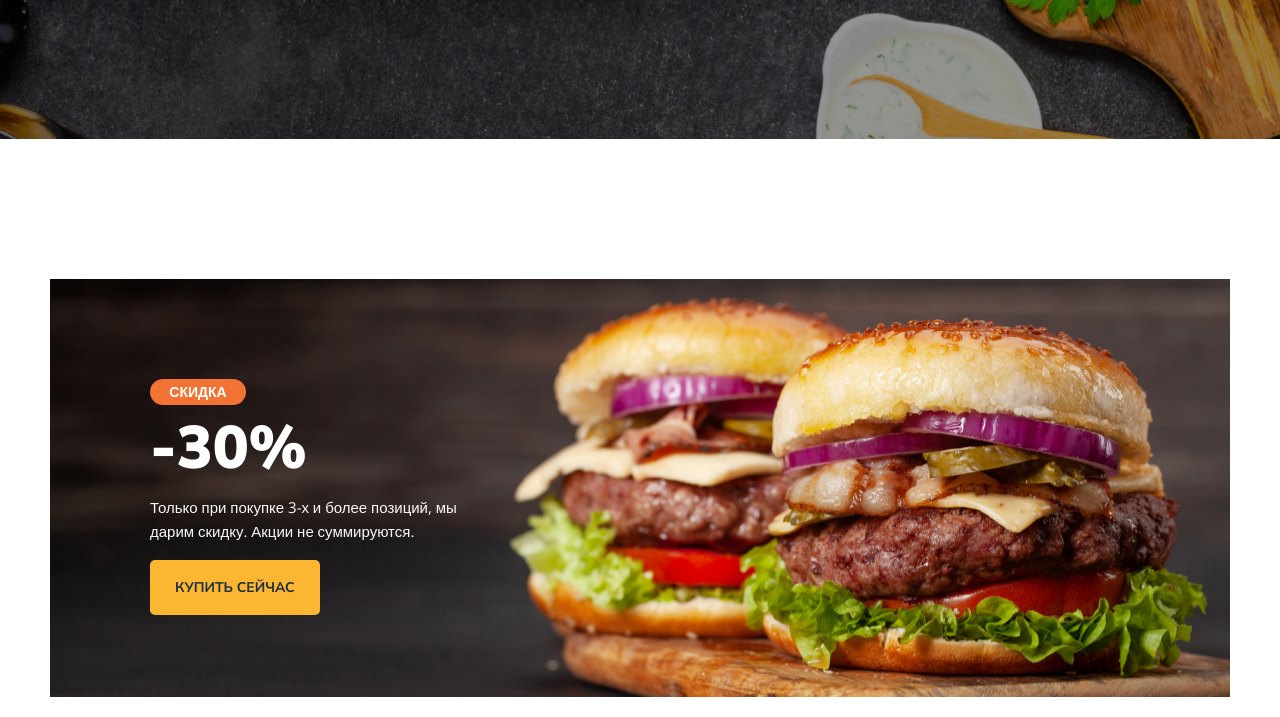
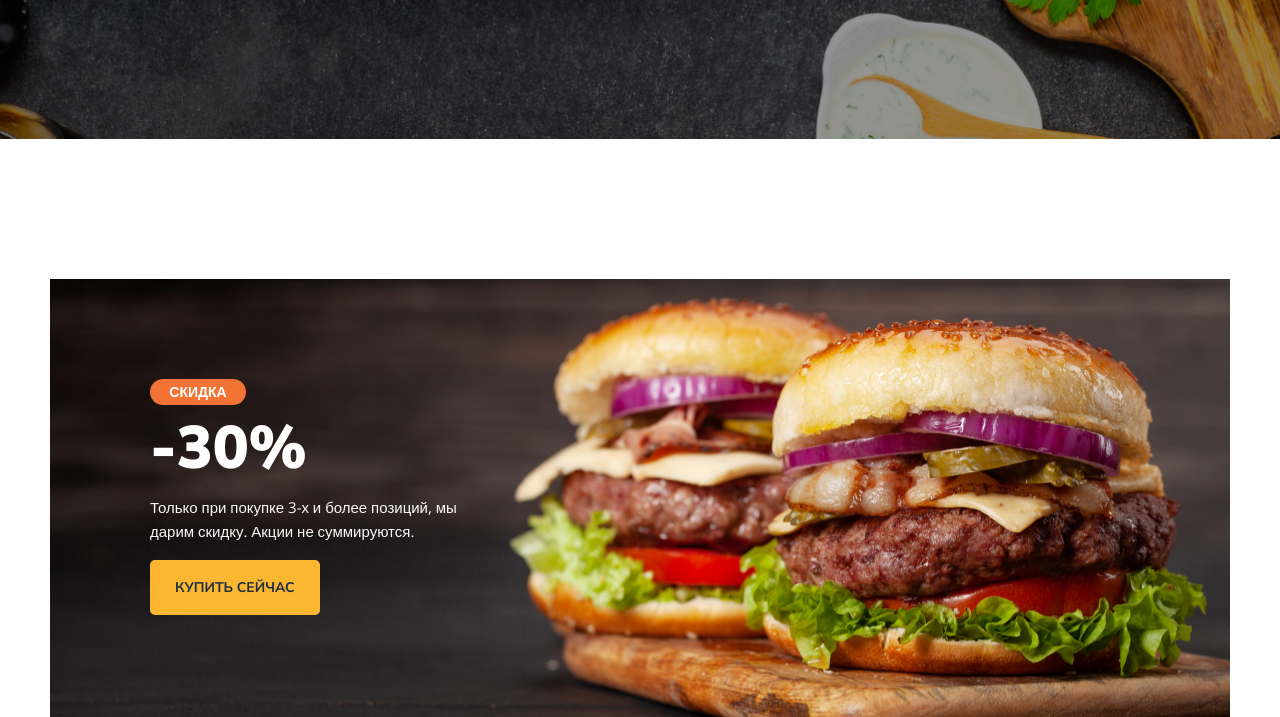
Before and after one commit to BrBear2k/Module01-Burger, a plain HTML site: page index.html in a window 1280 px wide. Shown: the part 447-1164 px from the top of the page. Drawn offline with nearby package versions, Linux system fonts and the light colour scheme.

Commit message:
change style

```diff
--- a/style/main.css
+++ b/style/main.css
@@ -141,8 +141,9 @@ header {
 .banner-box{
     background-image: url(../images/banner.jpg);
     padding-top: 100px;
-    padding-bottom: 100px;
+    padding-bottom: 120px;
     padding-left: 100px;
+    background-repeat: no-repeat;
 }
 .banner-title{
     font-weight: 900;
```
